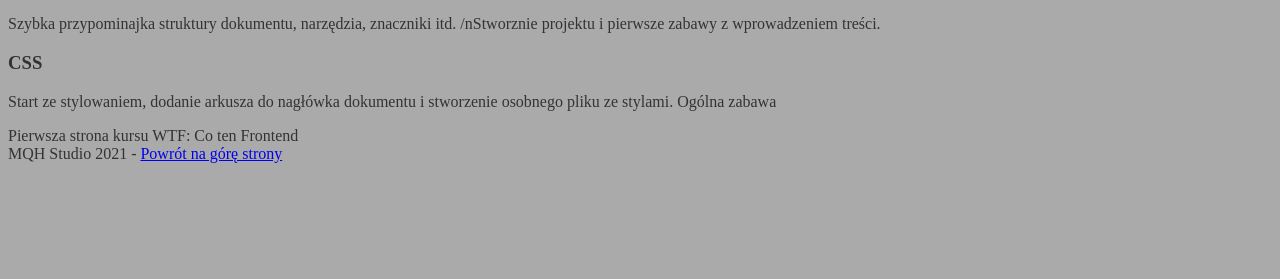
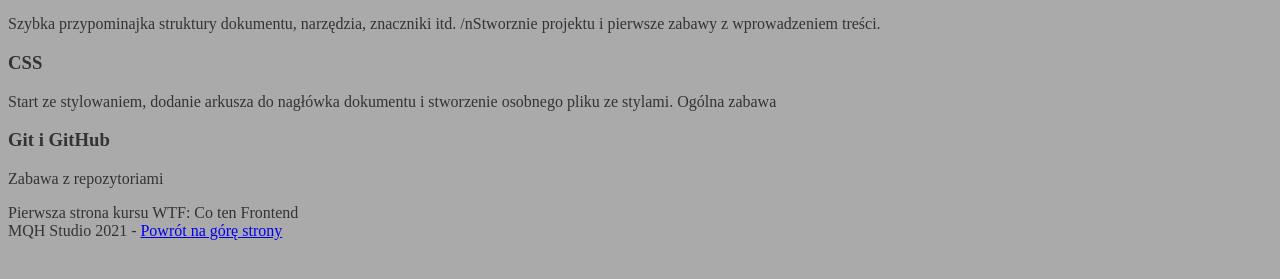
Before and after one commit to grzegorzmakuch/homepage, a plain HTML site: page index.html in a window 1280 px wide. Shown: the part 263-542 px from the top of the page. Drawn offline with Linux system fonts and the light colour scheme.

Commit message:
add another trainig session

```diff
--- a/index.html
+++ b/index.html
@@ -33,6 +33,10 @@
                 <h3>CSS</h3>
                 <p>Start ze stylowaniem, dodanie arkusza do nagłówka dokumentu i stworzenie osobnego pliku ze stylami. Ogólna zabawa</p>
             </article>
+            <article>
+                <h3>Git i GitHub</h3>
+                <p>Zabawa z repozytoriami</p>
+            </article>
         </section>
         <footer>
             Pierwsza strona kursu WTF: Co ten Frontend
```
